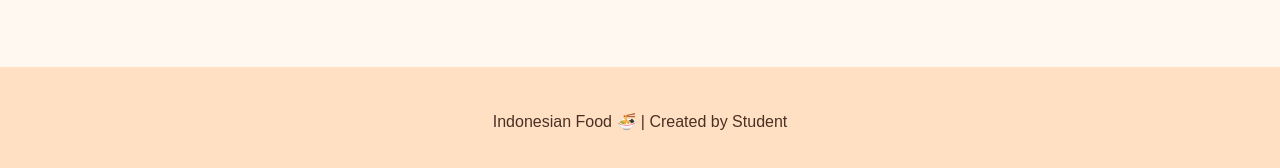
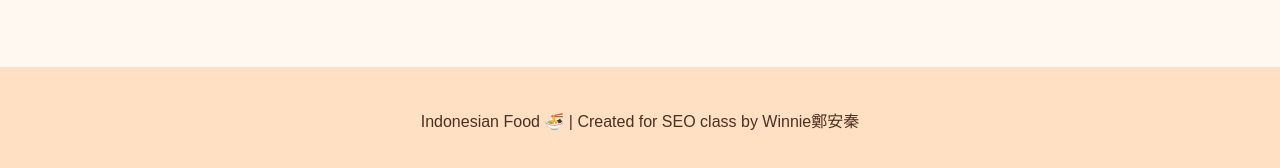
Before and after one commit to winnie606/115SEO4, a plain HTML site: page index.html in a window 1280 px wide. Shown: the part 2143-2311 px from the top of the page. Drawn offline with Linux system fonts and the light colour scheme.

Commit message:
Add files via upload

```diff
--- a/index.html
+++ b/index.html
@@ -284,7 +284,8 @@
     </main>
 
     <footer>
-        <p>Indonesian Food 🍜 | Created by Student</p>
+        <p>Indonesian Food 🍜 | Created for SEO class
+            by Winnie鄭安秦</p>
     </footer>
 
 </body>
```
